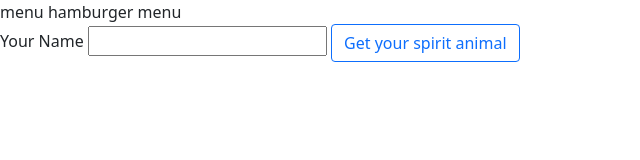
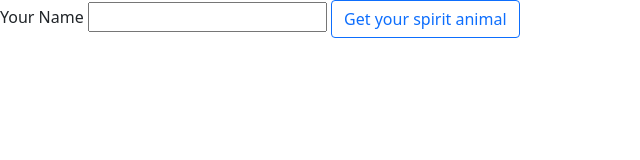
Before and after one commit to JustinAlkire/vigilant-waffle, a plain HTML site: page index.html in a window 1280 px wide. Shown: the whole page, without its empty margins (0-640 px from the left). Drawn offline with nearby package versions, Linux system fonts and the light colour scheme.

Commit message:
Update index.html

```diff
--- a/index.html
+++ b/index.html
@@ -10,8 +10,6 @@
 
 </head>
 <body>
-
-<nav>menu hamburger menu</nav>
 
 <label for="bakerName">Your Name</label>
 <input id="bakerName" type="text">
```
